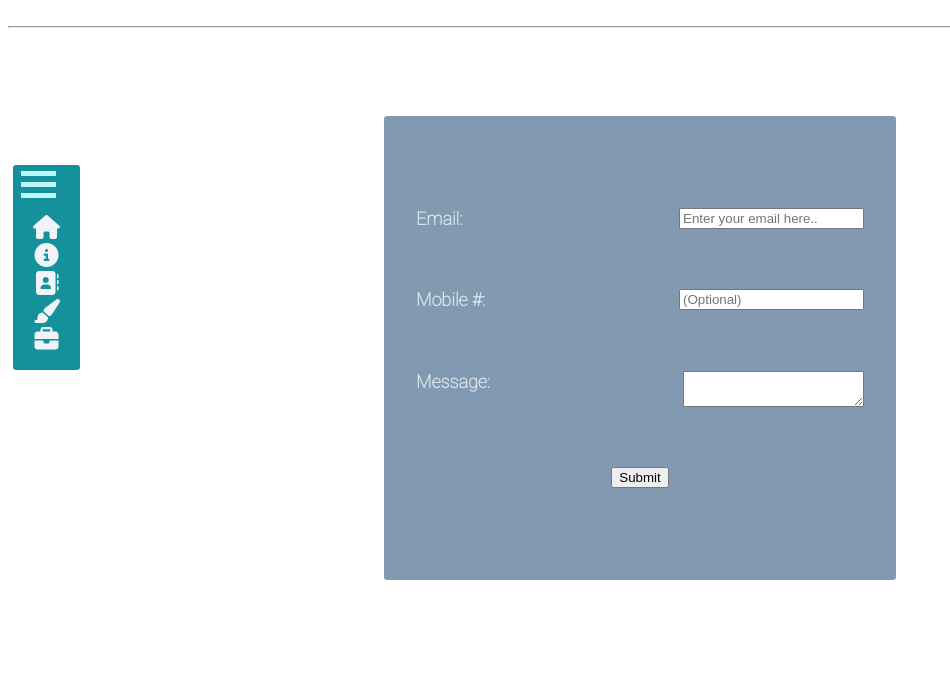
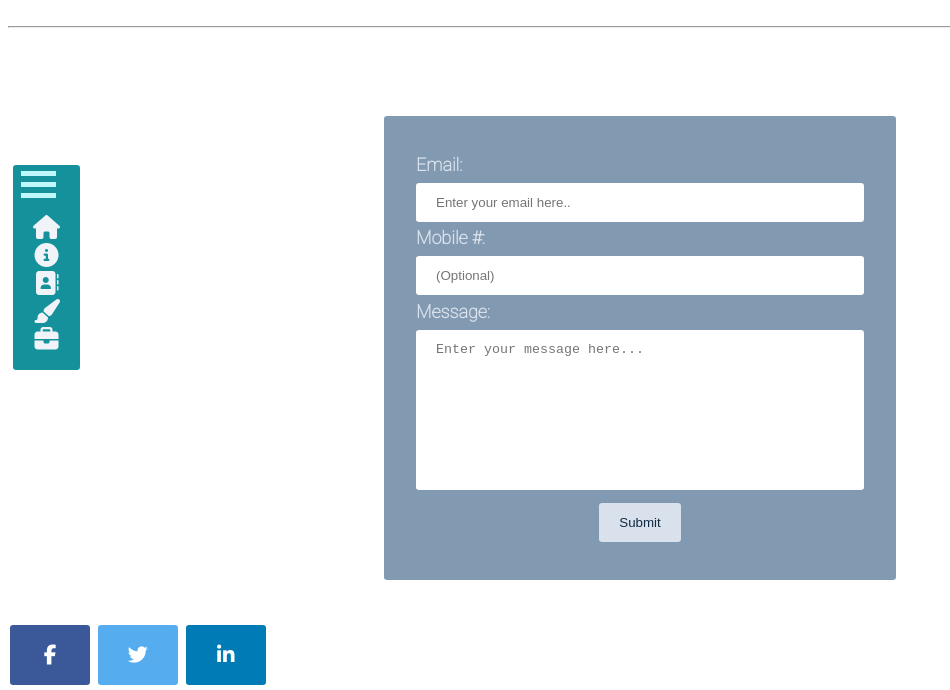
Before and after one commit to enarddpascua/webDevICT726, a plain HTML site: page contact.html in a window 1280 px wide. Shown: the part 110-800 px from the top of the page, without its empty margins (0-950 px from the left). Drawn offline with Linux system fonts and the light colour scheme.

Commit message:
add social media links and form

```diff
--- a/contact.html
+++ b/contact.html
@@ -8,6 +8,11 @@
     <script src="./jscripts/navigation.js" defer></script>
     <script src="https://kit.fontawesome.com/692b5d8ceb.js" crossorigin="anonymous"></script>
     <title>Contact me</title>
+    <script>
+        const submitFunc = (e) => {
+            e.preventDefault();
+        }
+    </script>
 </head>
 <body>
     <header id="contact-header">
@@ -28,21 +33,25 @@
               <li><a href="#" class="portfolio-link"><i class="fa-solid fa-briefcase"></i></a></li>
           </ul>
        </nav>
-       <form id="contact-form" action="#">
+       <form id="contact-form" action="https://google.com" method="get">
             <div>
                 <label for="email">Email: </label>
                 <input type="email" name="email" placeholder="Enter your email here.." required/>
             </div>
             <div>
                 <label for="telephone">Mobile #:</label>
-                <input type="tel" name="telephone" placeholder="(Optional)"/>
+                <input type="tel" name="telephone" placeholder="(Optional)" pattern="/04d{8}/"/>
             </div>
             <div>
                 <label for="message">Message: </label>
-                <textarea name="message" required>
-                </textarea>
+                <textarea name="message" placeholder="Enter your message here..."></textarea>
             </div>
-            <input type="submit"/>
+            <input type="submit" onsubmit="(e) => submitFunc(e)"/>
        </form>
+       <footer id="contact-footer">
+            <a href="#" class="fa fa-facebook"></a>
+            <a href="#" class="fa fa-twitter"></a>
+            <a href="#" class="fa fa-linkedin"></a>
+       </footer>
 </body>
 </html>
--- a/styles.css
+++ b/styles.css
@@ -1,22 +1,16 @@
 @import url('https://fonts.googleapis.com/css2?family=Roboto:wght@100&display=swap');
-
-
 
 body {
     font-family: 'Roboto', sans-serif;
 }
 
 header {
-    /* background-image: linear-gradient(to bottom right, #044E54, #2CB1BC);
-    color: #F0F4F8; */
     height: 15vh;
     border-radius: .2rem;
 }
 
 #burger-icon-wrapper {
-    /* display: inline-block; */
     cursor: pointer;
-    /* position: fixed; */
 }
 
 .bar1, .bar2, .bar3 {
@@ -101,13 +95,70 @@ header {
 }
 
 #contact-form label{
-    font-weight: bold;
+    font-weight: bolder;
     font-size: large;
 }
 
 #contact-form > div{
     display: flex;
-    flex-direction: row;
+    flex-direction: column;
     width: 100%;
-    justify-content: space-between;
 }
+
+#contact-form input, textarea{
+    text-decoration: none;
+    outline: none;
+    margin-top: .5rem;
+    border-radius: .2rem;
+    box-sizing: border-box;
+    padding: 12px 20px;
+    border: none;
+    resize: none;
+}
+
+#contact-form textarea{
+    height: 10rem;
+}
+
+#contact-form input:focus, textarea:focus{
+    background-color: #BEF8FD;
+    font-family: 'Roboto', sans-serif;
+}
+
+#contact-form input[type=submit]{
+    cursor: pointer;
+    background-color: #D9E2EC;
+    color: #102A43;
+}
+
+#contact-footer{
+    position: absolute;
+    bottom: 0;
+    margin-left: auto;
+    margin-right: auto;
+}
+
+.fa{
+    padding: 20px;
+    font-size: 20px;
+    width: 40px;
+    text-align: center;
+    text-decoration: none;
+    margin: 5px 2px;
+    border-radius: .2rem;
+}
+
+.fa-facebook {
+    background: #3B5998;
+    color: white;
+}
+
+.fa-linkedin {
+    background: #007bb5;
+    color: white;
+}
+
+.fa-twitter {
+    background: #55ACEE;
+    color: white;
+}
```
